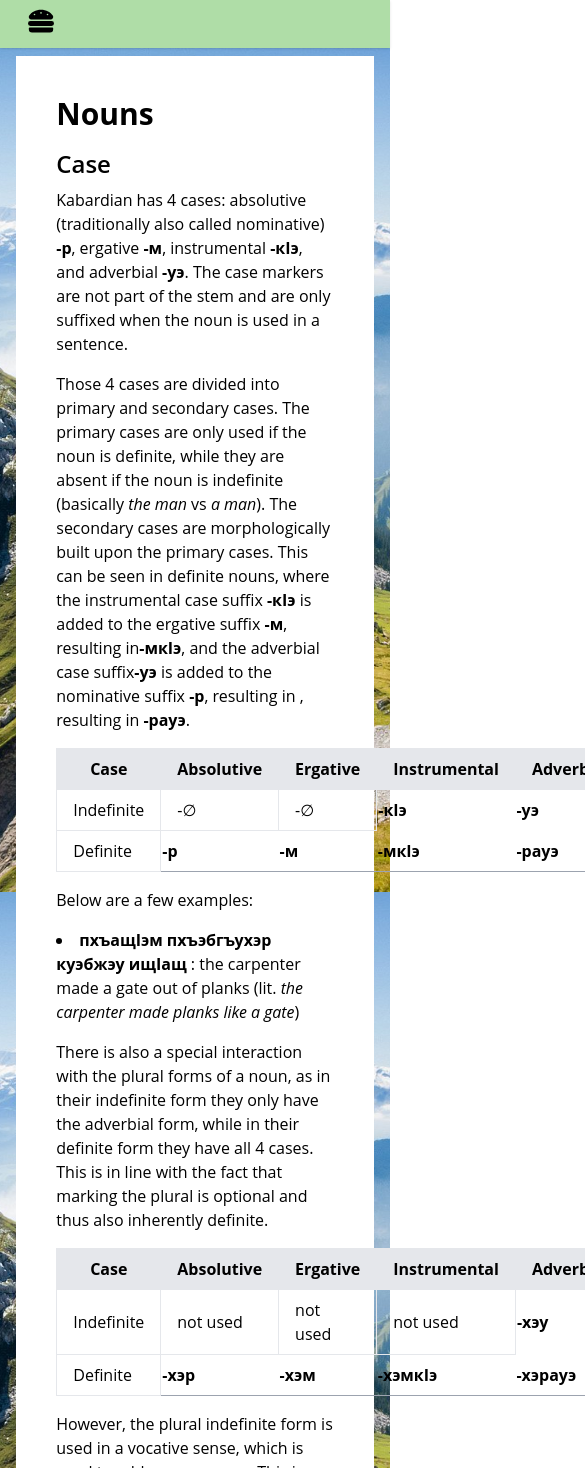
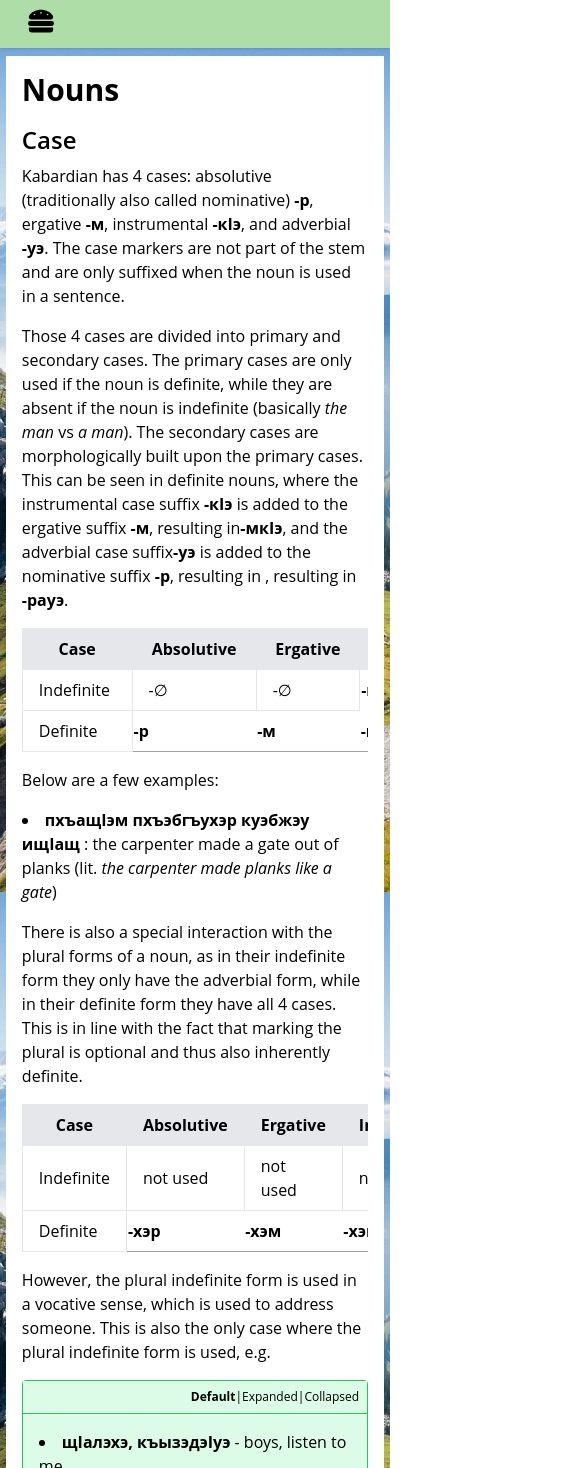
Before and after one commit to LearnCircassian/ultimate-circassian-dictionary-web, a Next.js app: page /grammar/noun in a window 390 px wide. Shown: the top 1468 px of the page, 585 px wide, since content can reach past the window. Built offline with nearby package versions, Linux system fonts and the light colour scheme; what tailwindcss-safe-area would draw is missing.

Commit message:
update
+ made the tables scrollable, so that mobile version is more readable.
+ adjusted the grammar book page margins and stuff
+ removed unneeded comments

```diff
--- a/src/pages/grammar/noun.tsx
+++ b/src/pages/grammar/noun.tsx
@@ -2,9 +2,6 @@ import React, { useState, ReactNode } from "react";
 import GrammarBookContainer from "~/styled-components/GrammarBookContainer";
 import CText, { TranslateText, HighlightText } from "~/styled-components/CText";
 
-//TODO(artur): This component should have 3 togglable states: default, expanded and collapsed.
-//             The idea is that one should be able to provide as much examples as possible
-//             without cluttering the page. This way the user can decide how much information is visible.
 //SNIPPET:
 // <ExampleListContainer>
 //   <SimpleTranslationExample>
@@ -141,7 +138,8 @@ function SectionCase() {
         resulting in , resulting in <CText ipa="-raːwa">-рауэ</CText>.
       </p>
 
-      <table className="mb-4 w-full border-collapse border border-gray-400">
+      <div className="overflow-x-auto">
+        <table className="mb-4 w-full min-w-[600px] border-collapse border border-gray-400">
           <thead>
             <tr className="bg-gray-200">
               <th className="border px-4 py-2">Case</th>
@@ -180,6 +178,7 @@ function SectionCase() {
             </tr>
           </tbody>
         </table>
+      </div>
 
       <p className="mb-4">Below are a few examples:</p>
       <ul className="mb-4 list-inside list-disc">
@@ -201,7 +200,7 @@ function SectionCase() {
         This is in line with the fact that marking the plural is optional and thus also inherently
         definite.
       </p>
-
+      <div className="overflow-x-auto">
         <table className="mb-4 w-full border-collapse border border-gray-400">
           <thead>
             <tr className="bg-gray-200">
@@ -239,6 +238,7 @@ function SectionCase() {
             </tr>
           </tbody>
         </table>
+      </div>
 
       <p className="mb-4">
         However, the plural indefinite form is used in a vocative sense, which is used to address
--- a/src/styled-components/CText.tsx
+++ b/src/styled-components/CText.tsx
@@ -41,9 +41,9 @@ export default function CText({
       {/*
         TODO(artur): Implement a way to automatically generate IPA from the text.
         NOTE(artur): The orthography is not 100% phonetic, thus it is not possible to
-              generate completely correct IPA 100% all the time.
-              For example пI could either mean /p'/ or /p?/, depending on the word.
-              For this one should also probably a small link to some orthography guide.
+                     generate completely correct IPA 100% all the time.
+                     For example пI could either mean /p'/ or /p?/, depending on the word.
+                     For this one should also probably a small link to some orthography guide.
         TODO(artur): Probably it is best to color code whether the IPA is autogenerated or not.
                      Maybe grey, if autogenerated, black if by hand.
 
--- a/src/styled-components/GrammarBookContainer.tsx
+++ b/src/styled-components/GrammarBookContainer.tsx
@@ -2,5 +2,5 @@ import React from "react";
 
 // TODO(artur): Make better breakpoints.
 export default function GrammarBookContainer({ children }: { children: React.ReactNode }) {
-  return <div className="mx-auto mt-2 w-11/12 bg-white p-10 md:w-7/12">{children}</div>;
+  return <div className="md m-2 mx-auto w-[97%] bg-white p-4 md:max-w-screen-md">{children}</div>;
 }
```
Lines whose indentation alone changed are shown as unchanged.
